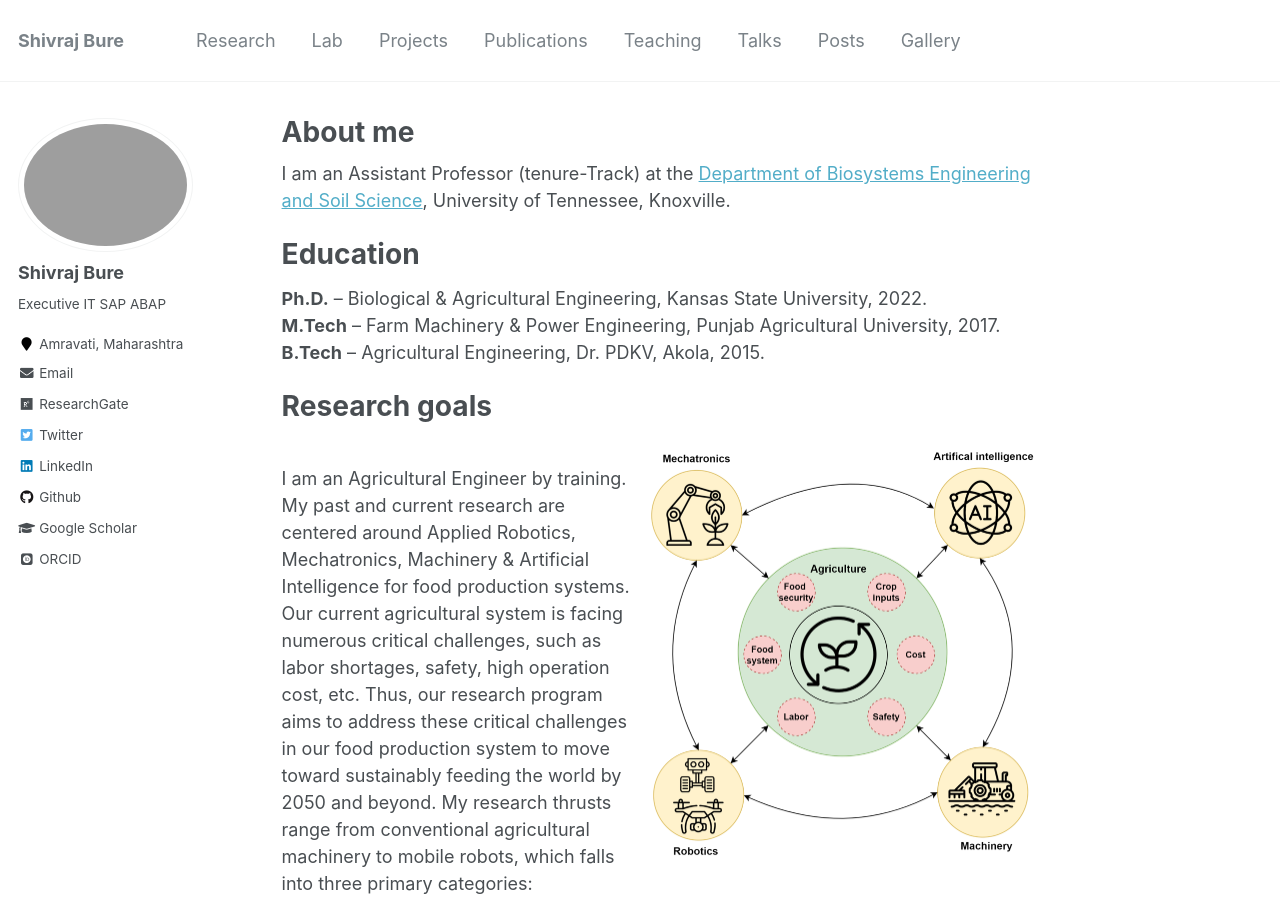
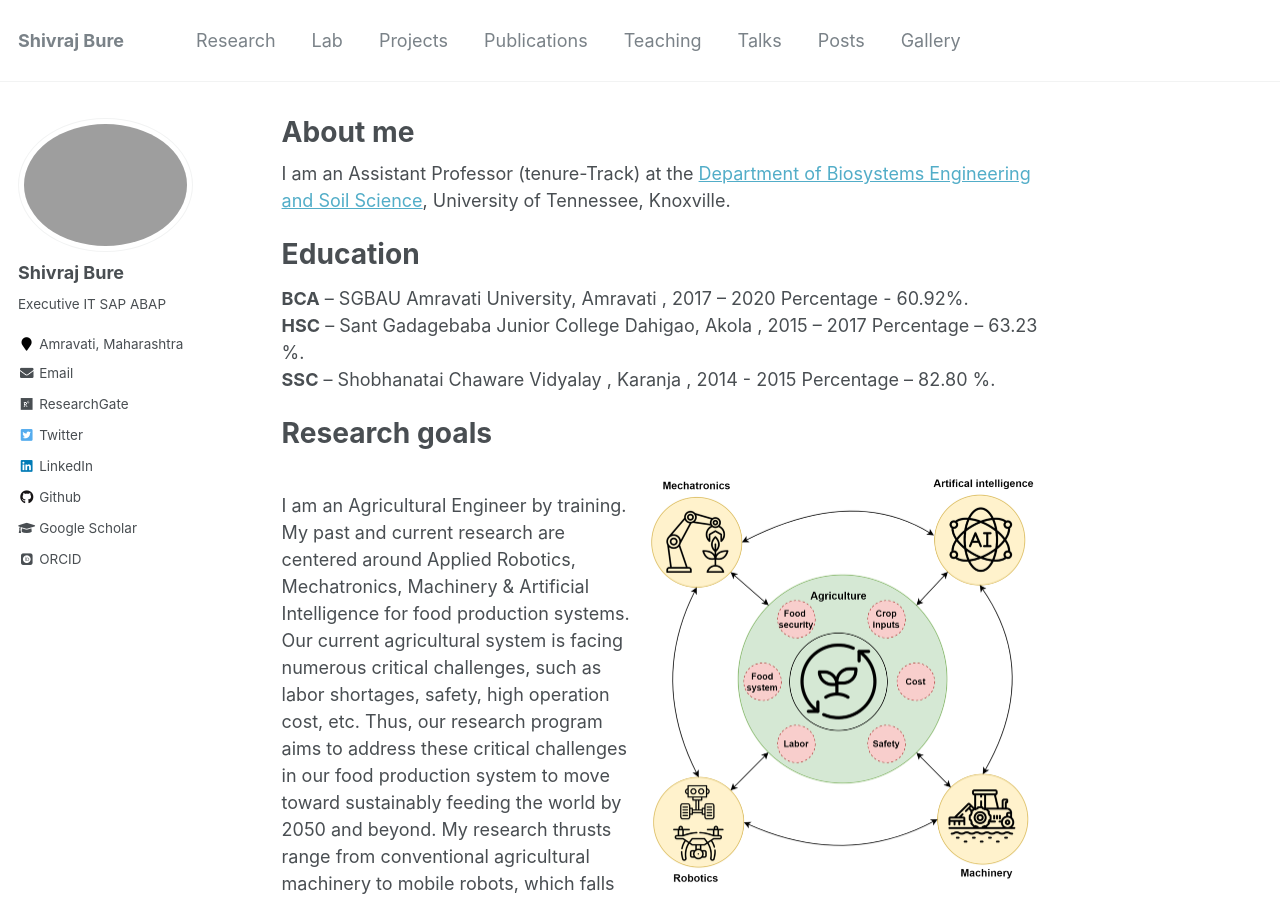
Before and after one commit to Shiv9552/SHIVPORTFOLIO, a Jekyll site: the page built from _pages/about.md, in a window 1280 px wide and 900 px high. Built offline with Jekyll 4.4.1, drawn with Linux system fonts in a browser that asks for light colours; some web fonts are replaced.

Commit message:
Update about.md

```diff
--- a/_pages/about.md
+++ b/_pages/about.md
@@ -13,11 +13,11 @@ I am an Assistant Professor (tenure-Track) at the [Department of Biosystems Engi
 
 # Education
 
-**Ph.D.** -- Biological & Agricultural Engineering, Kansas State University, 2022.
+**BCA** -- SGBAU Amravati University, Amravati ,             2017 – 2020     Percentage - 60.92%.
 <br/>
-**M.Tech** -- Farm Machinery & Power Engineering, Punjab Agricultural University, 2017.
+**HSC** -- Sant Gadagebaba Junior College Dahigao, Akola ,   2015 – 2017     Percentage – 63.23 %.
 <br/>
-**B.Tech** -- Agricultural Engineering, Dr. PDKV, Akola, 2015.
+**SSC** -- Shobhanatai Chaware Vidyalay , Karanja ,          2014 - 2015     Percentage – 82.80 %.
 
 # Research goals
 
```
